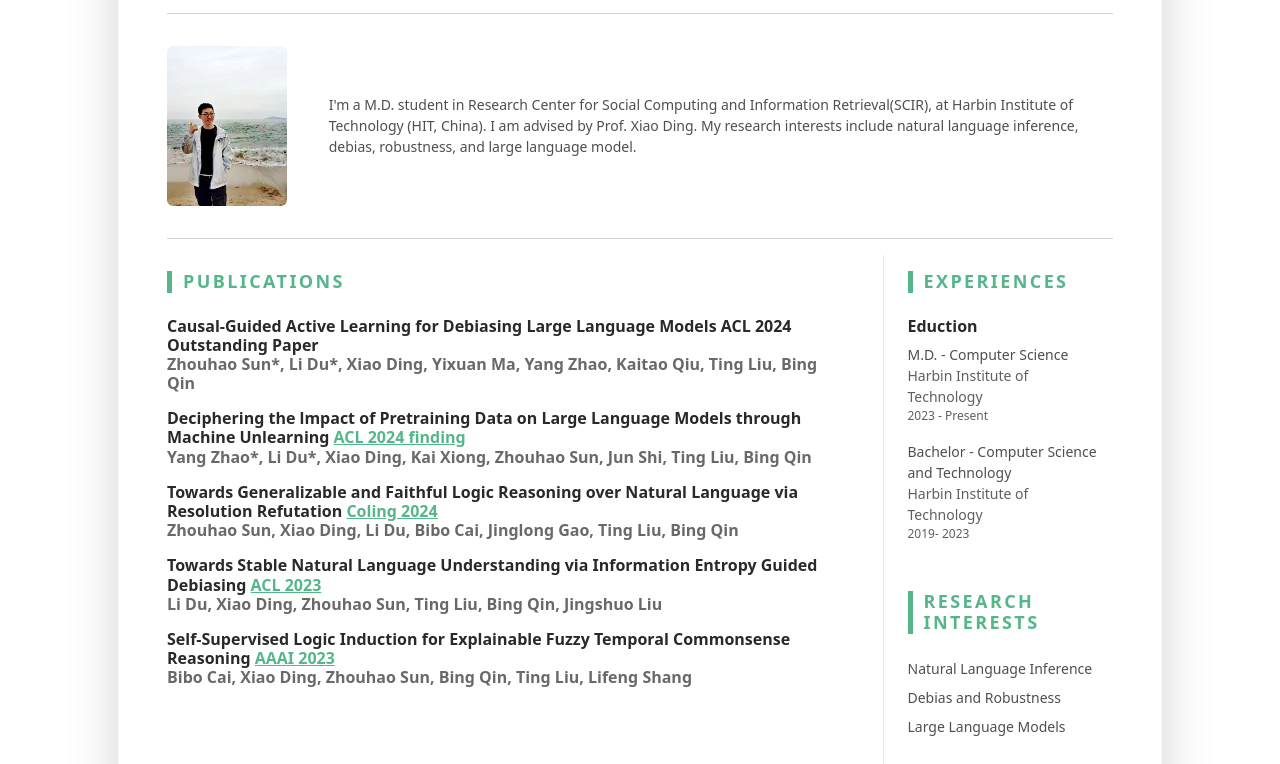
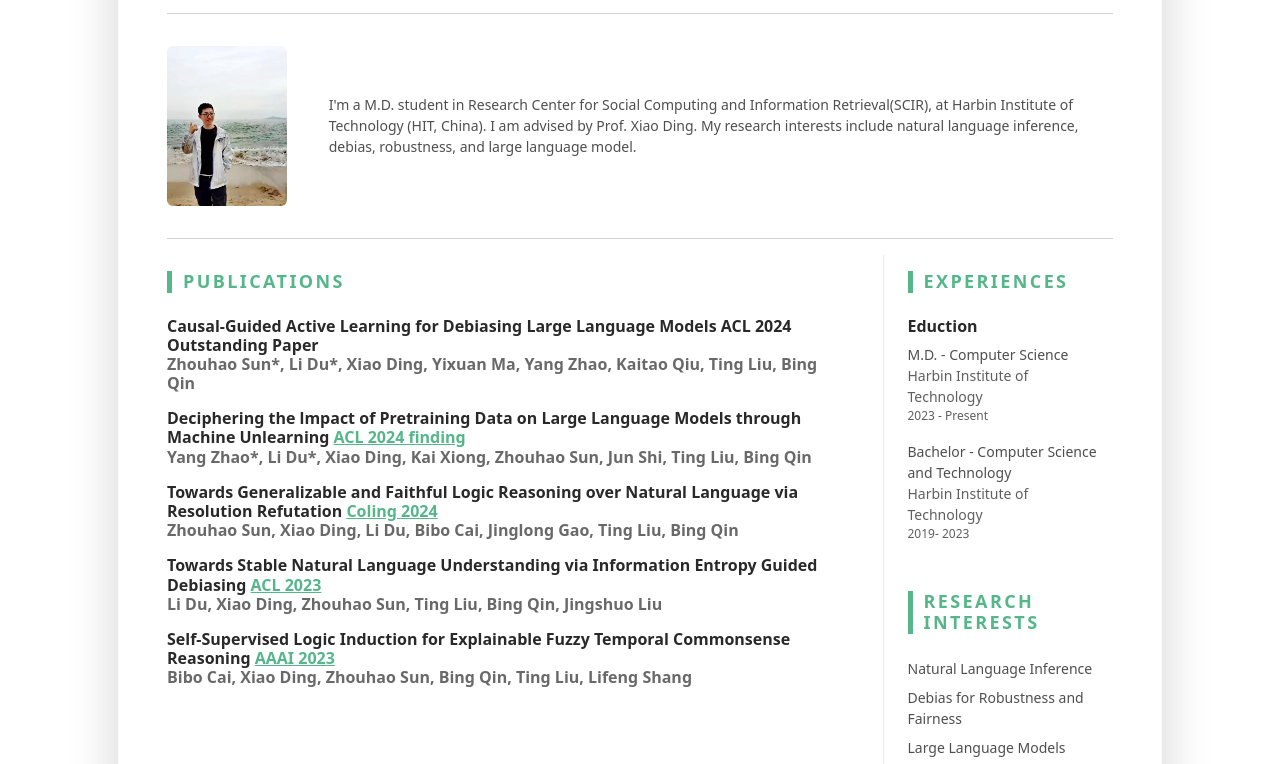
Before and after one commit to spirit-moon-fly/spirit-moon-fly.github.io, a plain HTML site: page index.html in a window 1280 px wide. Shown: the part 188-952 px from the top of the page. Drawn offline with Linux system fonts and the light colour scheme.

Commit message:
Update index.html

```diff
--- a/index.html
+++ b/index.html
@@ -129,7 +129,7 @@
 										<h3 class="text-uppercase resume-section-heading mb-4">Research Interests</h3>
 										<ul class="list-unstyled resume-interests-list mb-0">
 											<li class="mb-2">Natural Language Inference</li>
-											<li class="mb-2">Debias and Robustness</li>
+											<li class="mb-2">Debias for Robustness and Fairness</li>
 											<li class="mb-2">Large Language Models</li>
 										</ul>
 									</section><!--//certificates-section-->
```
